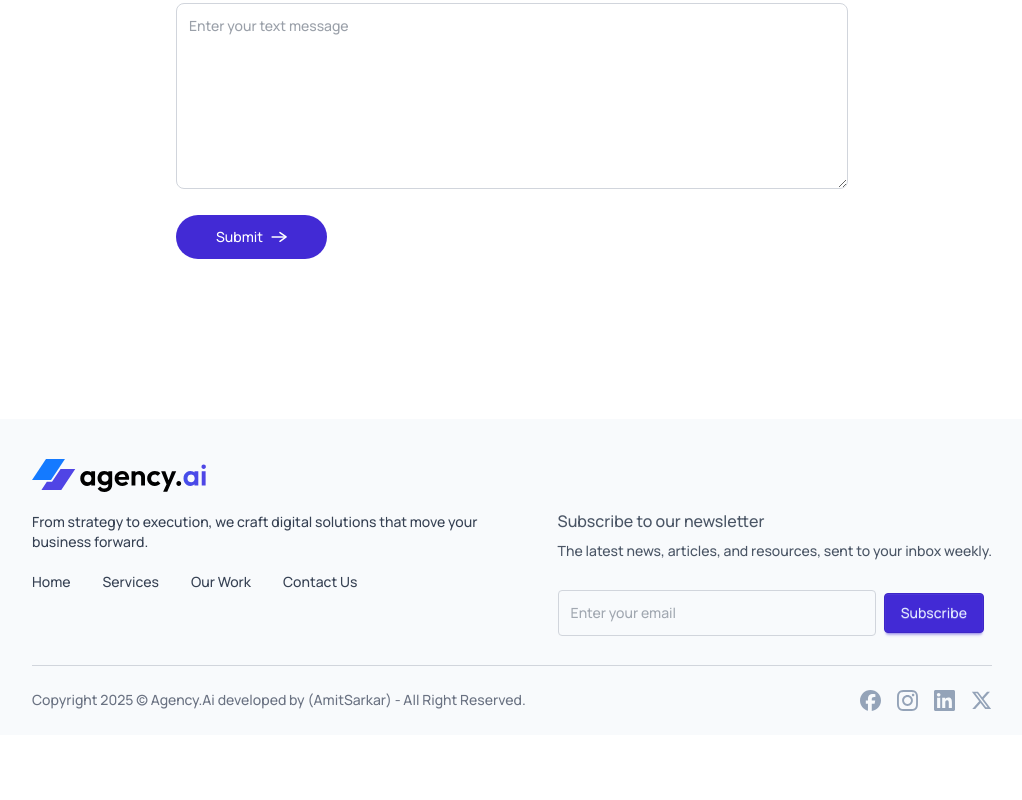
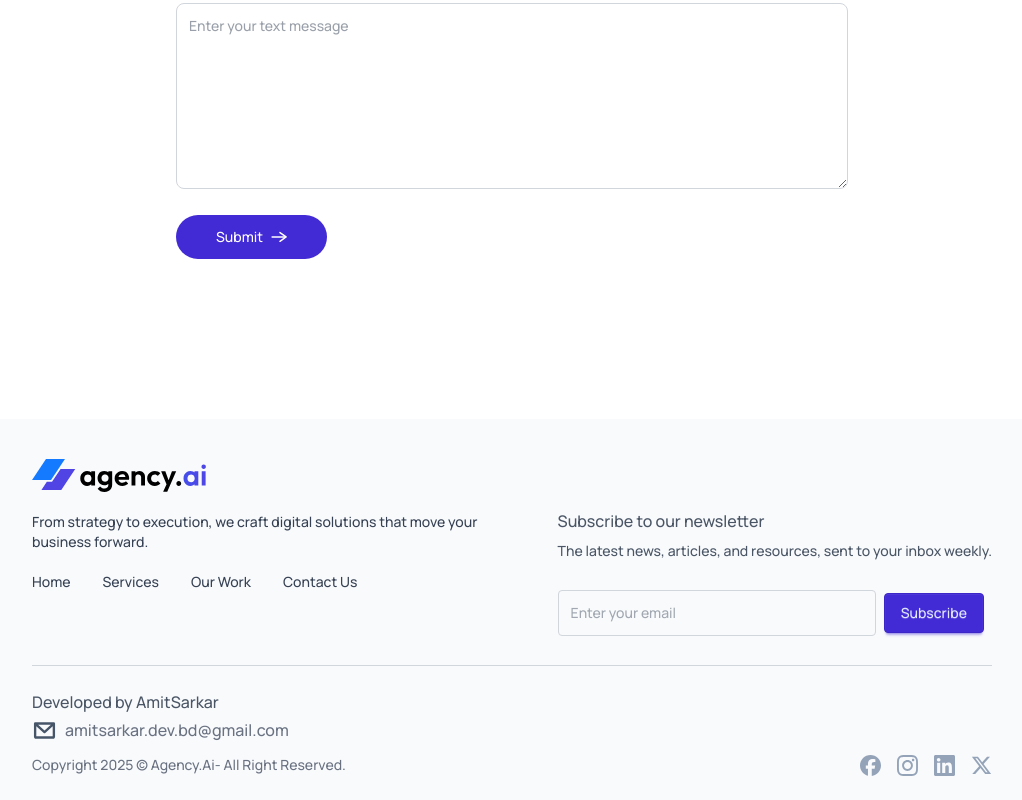
Before and after one commit to Amitkumersarkar/BrainWave, a React (Vite) app: page / in a window 1280 px wide. Shown: the part 3401-4201 px from the top of the page, without its empty margins (128-1150 px from the left). Before the commit the page ends 4136 px from the top, so only its background shows below. Built offline with nearby package versions, Linux system fonts and the light colour scheme.

Commit message:
frontend ui design complete

```diff
--- a/src/components/Footer/Footer.jsx
+++ b/src/components/Footer/Footer.jsx
@@ -28,9 +28,12 @@ const Footer = ({ theme }) => {
                 </div>
             </div>
             <hr className="border-gray-300 dark:border-gray-600 my-6" />
+            <p className="text-gray-600 mb-1 font-semibold"> Developed by AmitSarkar </p>
+            <p className="flex flex-wrap text-gray-500 gap-2 mb-3"> <img src={assets.email_icon} alt="" className="items-center" width={25} /> amitsarkar.dev.bd@gmail.com</p>
             {/* footer bottom */}
             <div className="flex justify-center sm:justify-between flex-wrap gap-4 text-sm text-gray-500 pb-6">
-                <p className="">Copyright 2025 © Agency.Ai developed by (AmitSarkar) - All Right Reserved.</p>
+                <p>Copyright 2025 © Agency.Ai- All Right Reserved.</p>
+
                 <div className="flex justify-between items-center  gap-4">
                     <img src={assets.facebook_icon} alt="" />
                     <img src={assets.instagram_icon} alt="" />
```
